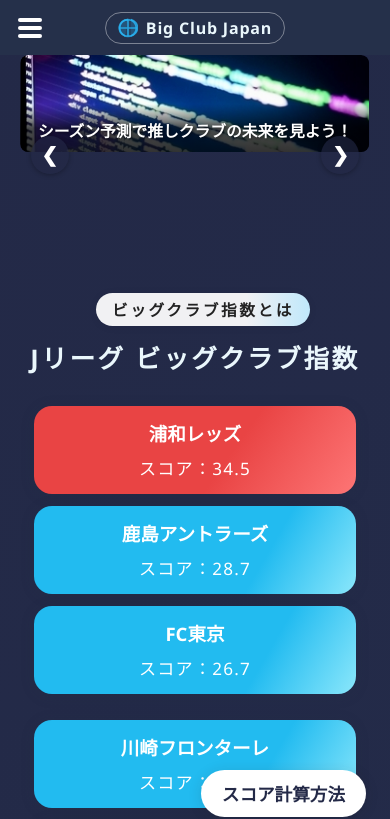
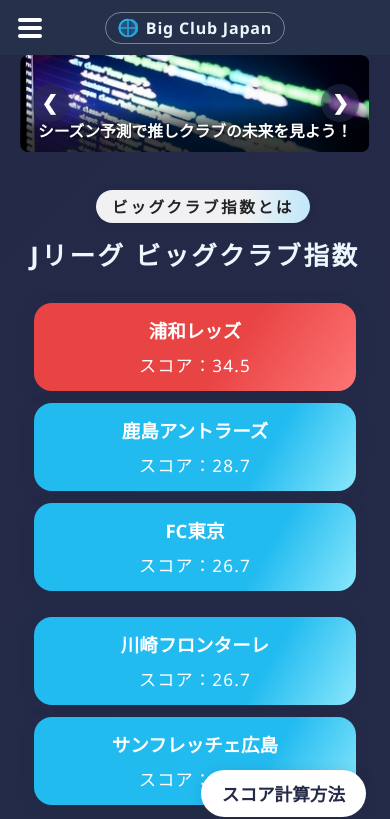
Before and after one commit to jleague-big-club/jleague-big-club, a plain HTML site: page index.html in a window 390 px wide. Shown: the top 819 px of the page. Drawn offline with nearby package versions, Linux system fonts and the light colour scheme.

```diff
--- a/style.css
+++ b/style.css
@@ -1000,15 +1000,3 @@
   transform: scale(1.15);  /* 少し拡大する */
   text-decoration: none;   /* 下線を表示しない */
 }
-/* --- パフォーマンス改善: CLS対策 --- */
-.carousel-container {
-  /* PC表示時のカルーセルの高さを事前に確保 */
-  min-height: 130px;
-}
-
-@media (max-width: 768px) {
-  .carousel-container {
-    /* モバイル表示時のカルーセルの高さを事前に確保 */
-    min-height: 200px;
-  }
-}
```
